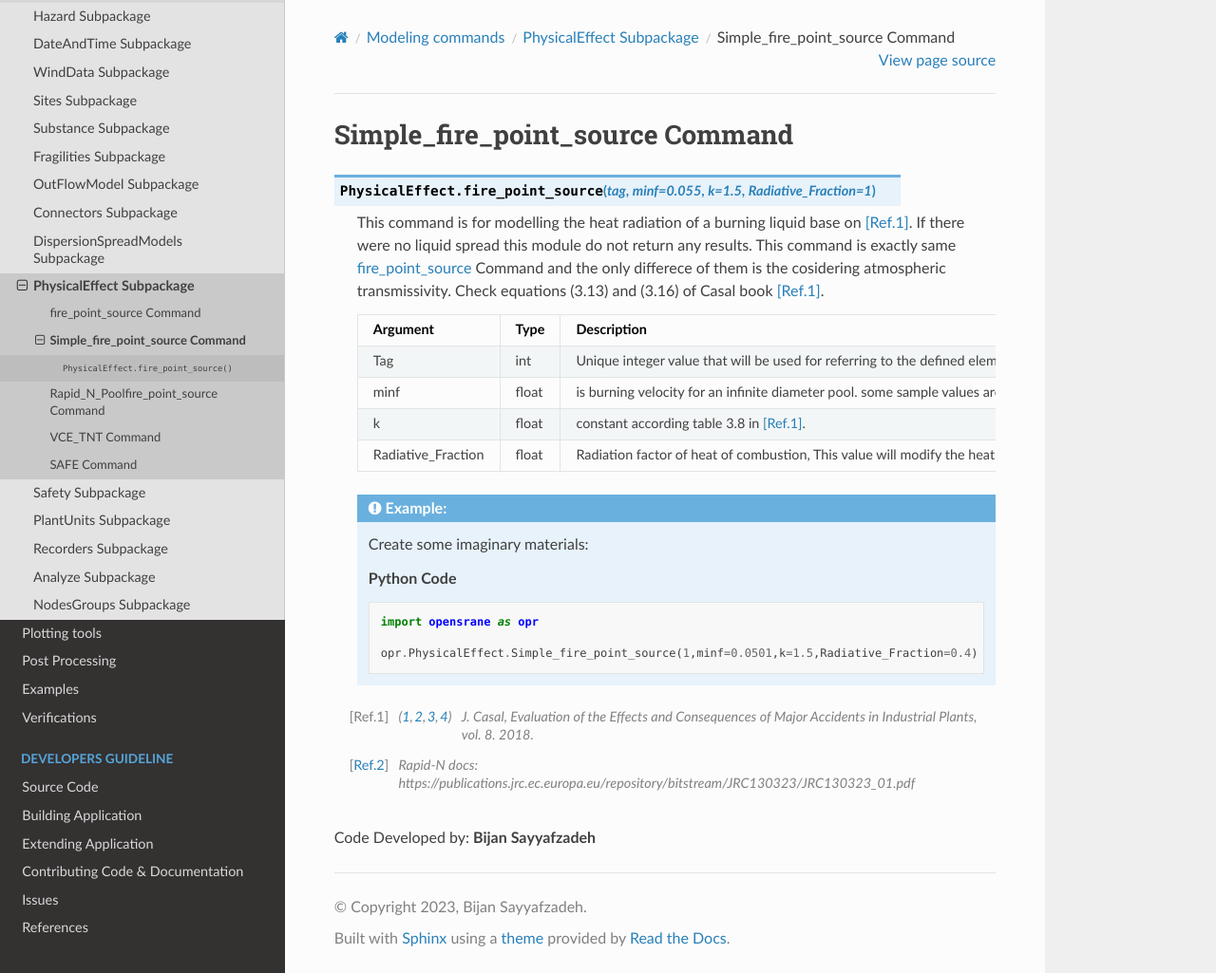
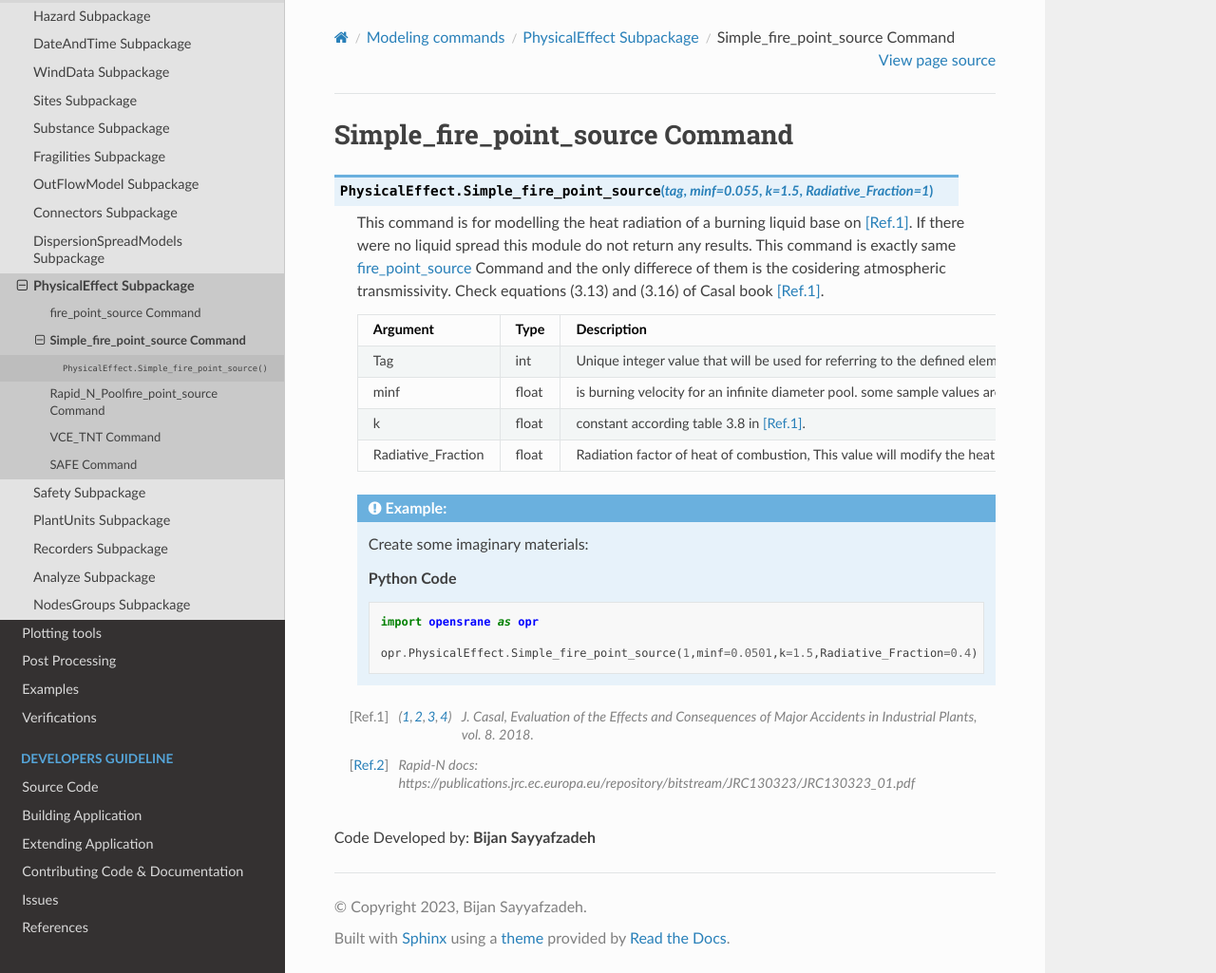
Before and after one commit to BijanSeif/OpenSRANE_Documentation, a Sphinx documentation site: the page built from source/user/ModelingCommands/PhysicalEffect-SPK/Simple_fire_point_source.rst, in a window 1280 px wide and 1025 px high. Shown: the whole window at 95% size. Built offline with Sphinx 7.4.7 and the Read the Docs theme 2.0.0, drawn with Linux system fonts in a browser that asks for light colours; pages that are not in the unit, such as notebooks, are missing from menus.

Commit message:
Update Simple_fire_point_source.rst

```diff
--- a/source/user/ModelingCommands/PhysicalEffect-SPK/Simple_fire_point_source.rst
+++ b/source/user/ModelingCommands/PhysicalEffect-SPK/Simple_fire_point_source.rst
@@ -3,7 +3,7 @@
 Simple_fire_point_source Command
 --------------------------------
 
-.. function:: PhysicalEffect.fire_point_source(tag, minf=0.055, k=1.5, Radiative_Fraction=1)
+.. function:: PhysicalEffect.Simple_fire_point_source(tag, minf=0.055, k=1.5, Radiative_Fraction=1)
 
 
 
```
